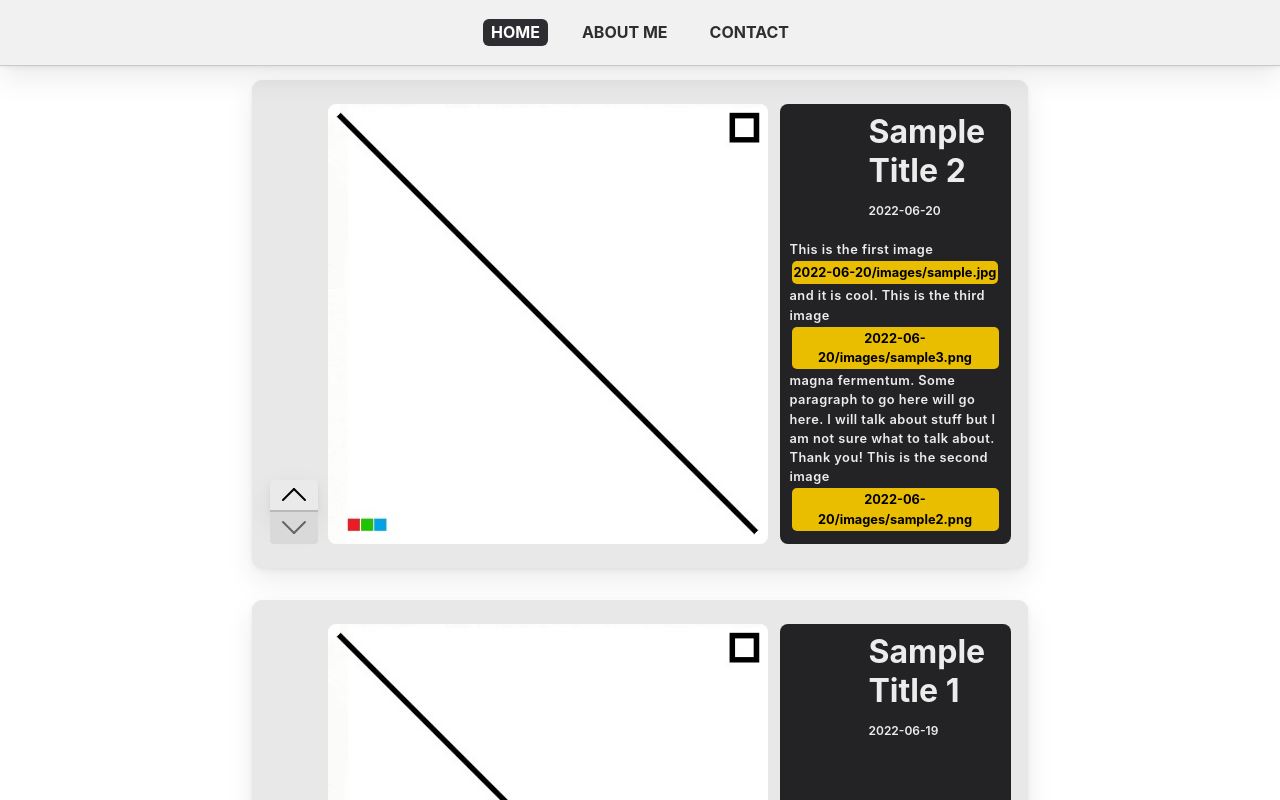
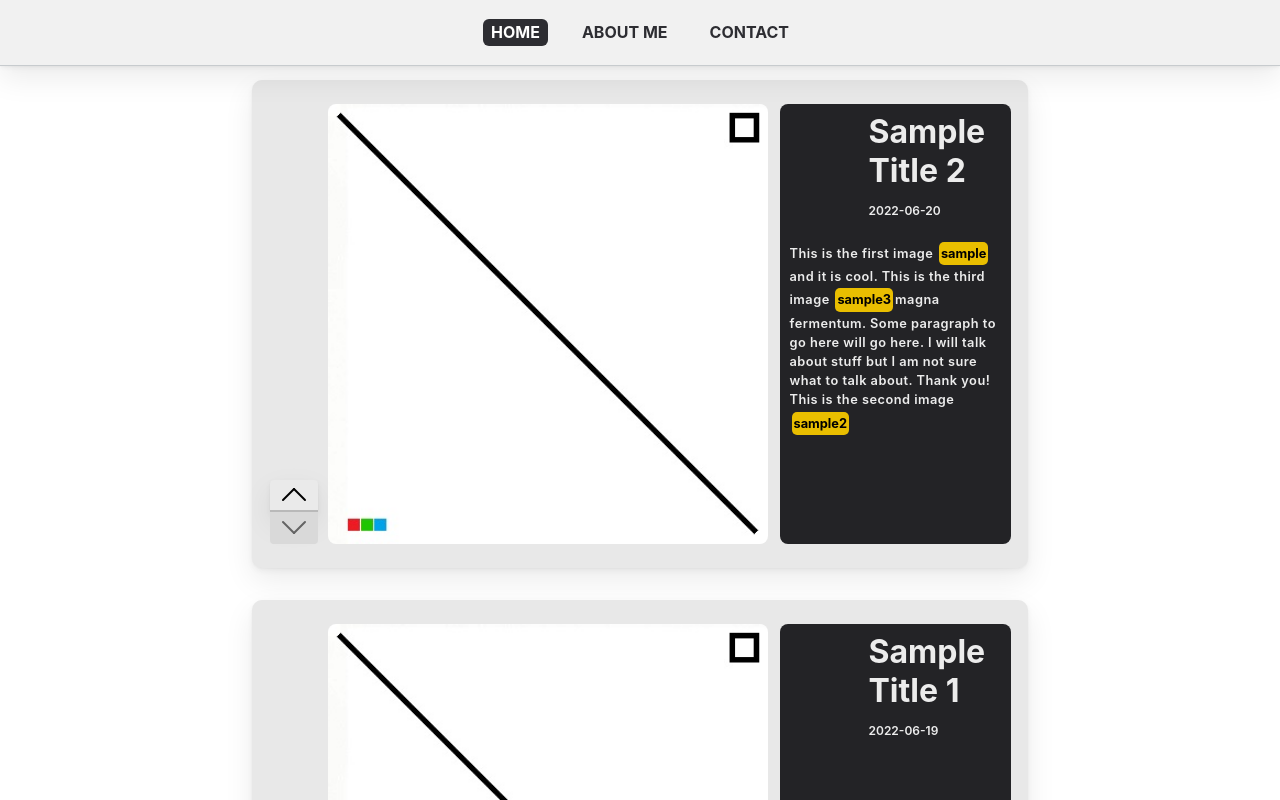
Before and after one commit to aaronmerino/personal-website, a Next.js app: page / in a window 1280 px wide. Shown: the top 800 px of the page. Built offline with nearby package versions, Linux system fonts and the light colour scheme.

Commit message:
removed file path in button names in description and use only file name

```diff
--- a/app/components/Post.js
+++ b/app/components/Post.js
@@ -36,7 +36,7 @@ function parseContent(content, handleSetImage) {
         } else {
           if (content.substr(i, 2) === '\r\n') {
             res.push(<>{text}</>);
-            res.push(<>-</>);
+            res.push(<br/>);
             text = '';
           } else {
             text += char;
@@ -168,9 +168,11 @@ function Description({ title, date, content, handleSetImage }) {
 }
 
 function FigureButton({ fname, handleSetImage }) {
+  const regExp = /([ \w-]+)\./;
+  const match = fname.match(regExp);
   return (
     <button className={styles.figureButton}onClick={() => handleSetImage(fname)}>
-      {fname}
+      {match[1]}
     </button>
   );
 }
```
